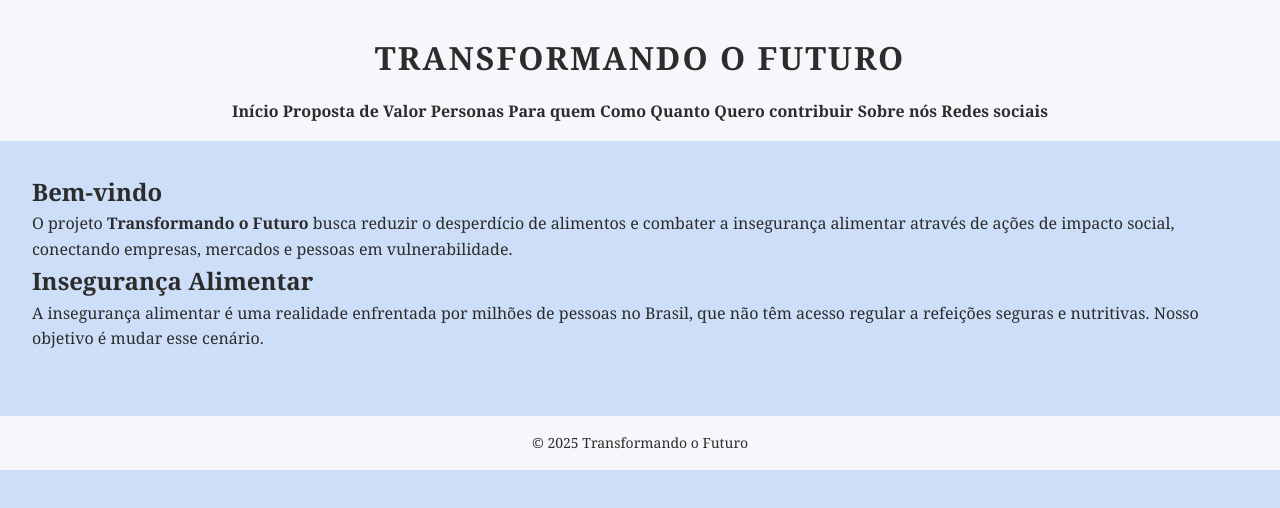
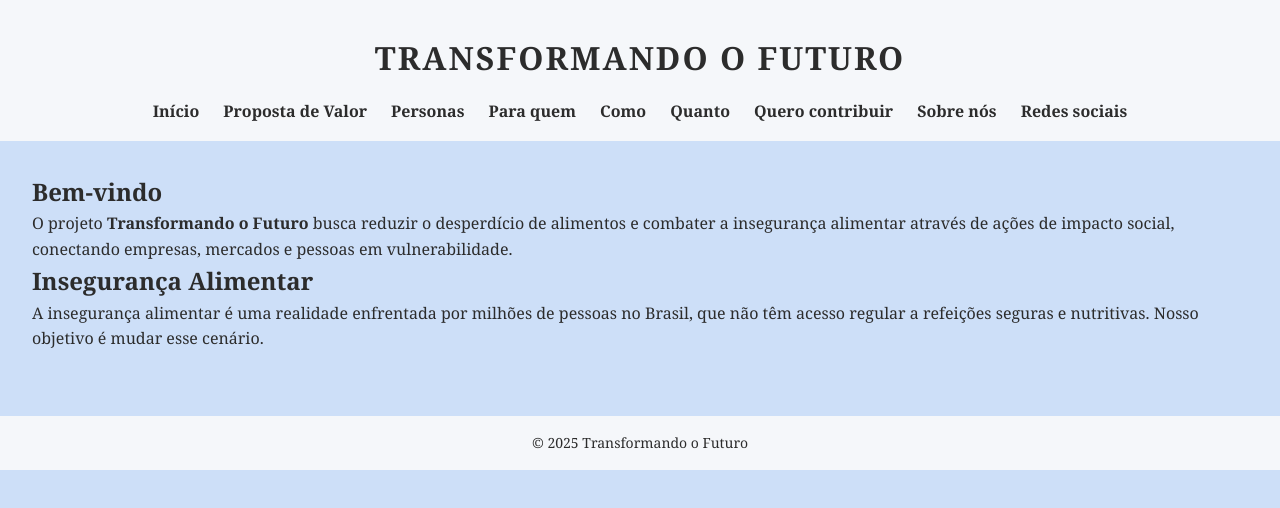
Before and after one commit to juliauchiha2009-alt/desperdicio-em-alimentos, a plain HTML site: page index.html in a window 1280 px wide. Drawn offline with Linux system fonts and the light colour scheme.

Commit message:
index.html

```diff
--- a/index.html
+++ b/index.html
@@ -8,17 +8,19 @@
 <body>
 <header>
   <h1>TRANSFORMANDO O FUTURO</h1>
-  <nav>
-    <a href="index.html">Início</a>
-    <a href="proposta.html">Proposta de Valor</a>
-    <a href="personas.html">Personas</a>
-    <a href="paraquem.html">Para quem</a>
-    <a href="como.html">Como</a>
-    <a href="quanto.html">Quanto</a>
-    <a href="contribuir.html">Quero contribuir</a>
-    <a href="sobre.html">Sobre nós</a>
-    <a href="redes.html">Redes sociais</a>
-  </nav>
+ <nav>
+  <ul>
+    <li><a href="index.html">Início</a></li>
+    <li><a href="proposta.html">Proposta de Valor</a></li>
+    <li><a href="personas.html">Personas</a></li>
+    <li><a href="paraquem.html">Para quem</a></li>
+    <li><a href="como.html">Como</a></li>
+    <li><a href="quanto.html">Quanto</a></li>
+    <li><a href="contribuir.html">Quero contribuir</a></li>
+    <li><a href="sobre.html">Sobre nós</a></li>
+    <li><a href="redes.html">Redes sociais</a></li>
+  </ul>
+</nav>
 </header>
 <main>
   <div class="section-card">
```
